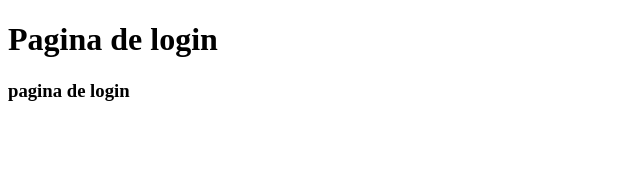
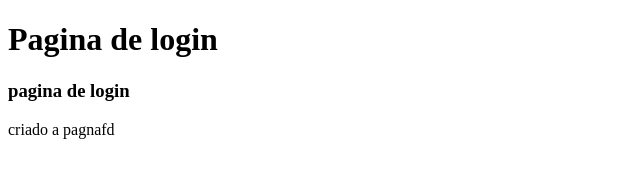
Before and after one commit to fflaviocamilo/aulateste2, a plain HTML site: page Login.html in a window 1280 px wide. Shown: the whole page, without its empty margins (0-640 px from the left). Drawn offline with Linux system fonts and the light colour scheme.

Commit message:
criado a pagina login

```diff
--- a/Login.html
+++ b/Login.html
@@ -9,6 +9,7 @@
 <body>
     <h1> Pagina de login</h1>
    <h3>pagina de login</h3>
+   <p>criado a pagnafd</p>
 
 
 </body>
```
